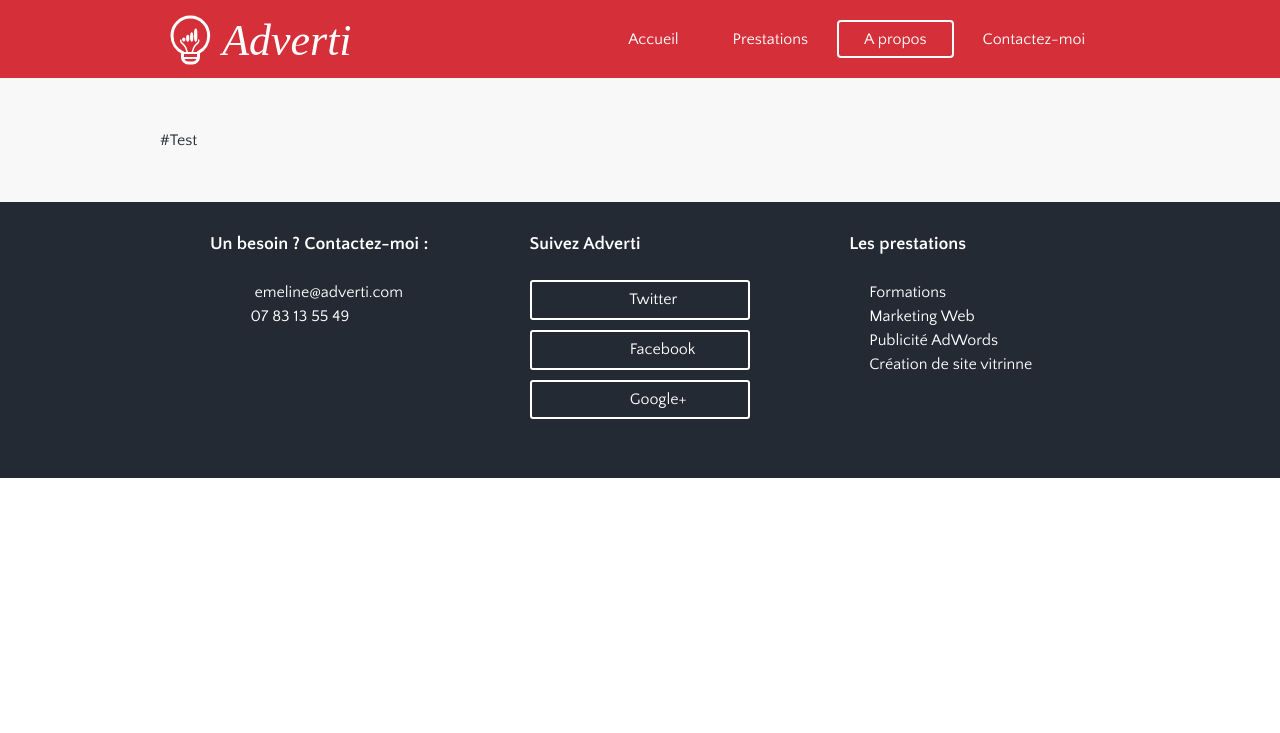
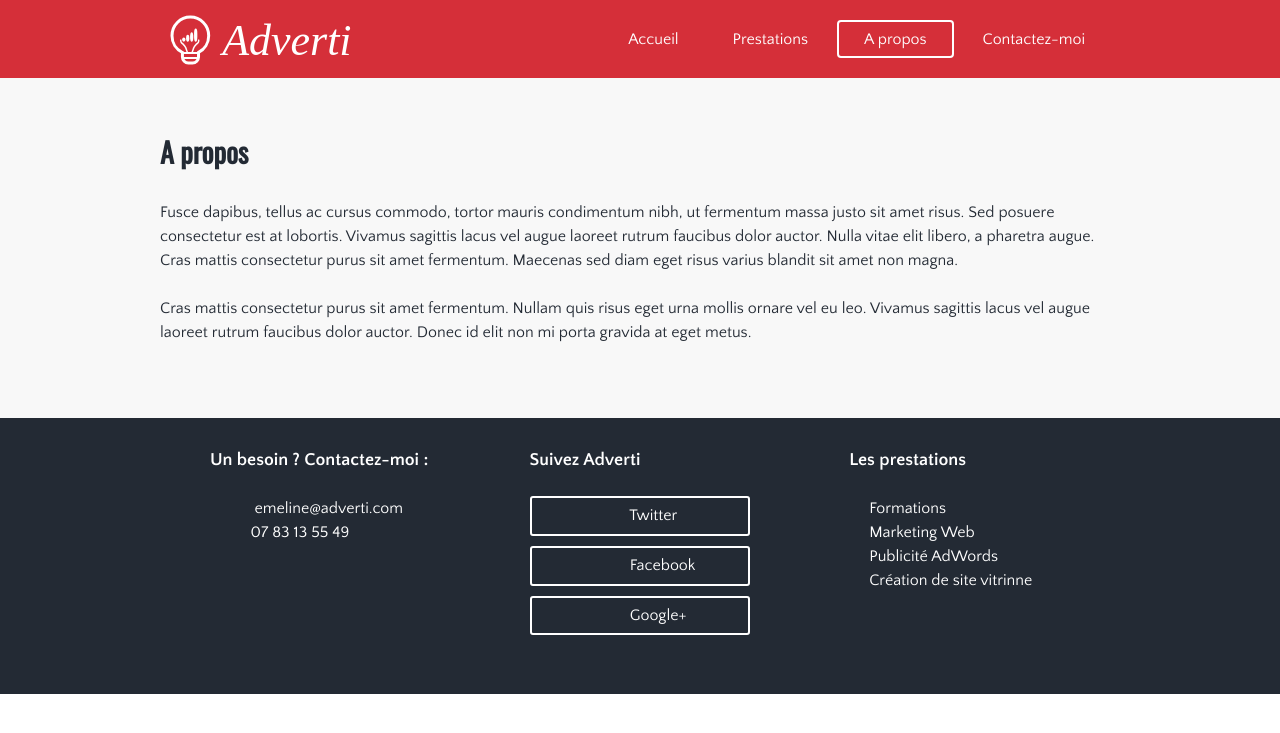
Before and after one commit to EmelineFoissey/adverti, a Jekyll site: the page built from about.html, in a window 1280 px wide. Shown: the top 733 px of the page. Built offline with Jekyll 4.4.1, drawn with Linux system fonts in a browser that asks for light colours.

Commit message:
lorem ipsum

```diff
--- a/about.html
+++ b/about.html
@@ -3,4 +3,10 @@ layout: content
 permalink: /a-propos.html
 ---
 
-#Test
+<h1>A propos</h1>
+<p>
+    Fusce dapibus, tellus ac cursus commodo, tortor mauris condimentum nibh, ut fermentum massa justo sit amet risus. Sed posuere consectetur est at lobortis. Vivamus sagittis lacus vel augue laoreet rutrum faucibus dolor auctor. Nulla vitae elit libero, a pharetra augue. Cras mattis consectetur purus sit amet fermentum. Maecenas sed diam eget risus varius blandit sit amet non magna.
+</p>
+<p>
+    Cras mattis consectetur purus sit amet fermentum. Nullam quis risus eget urna mollis ornare vel eu leo. Vivamus sagittis lacus vel augue laoreet rutrum faucibus dolor auctor. Donec id elit non mi porta gravida at eget metus.
+</p>
--- a/prestations.html
+++ b/prestations.html
@@ -28,7 +28,6 @@ permalink: /prestations.html
             <li><a href="#"><i class="fa fa-pencil"></i>Rédaction web</a></li>
         </ul>
     </div>
-
     <div>
         <h2>Identité</h2>
         <ul class="prestations">
```
